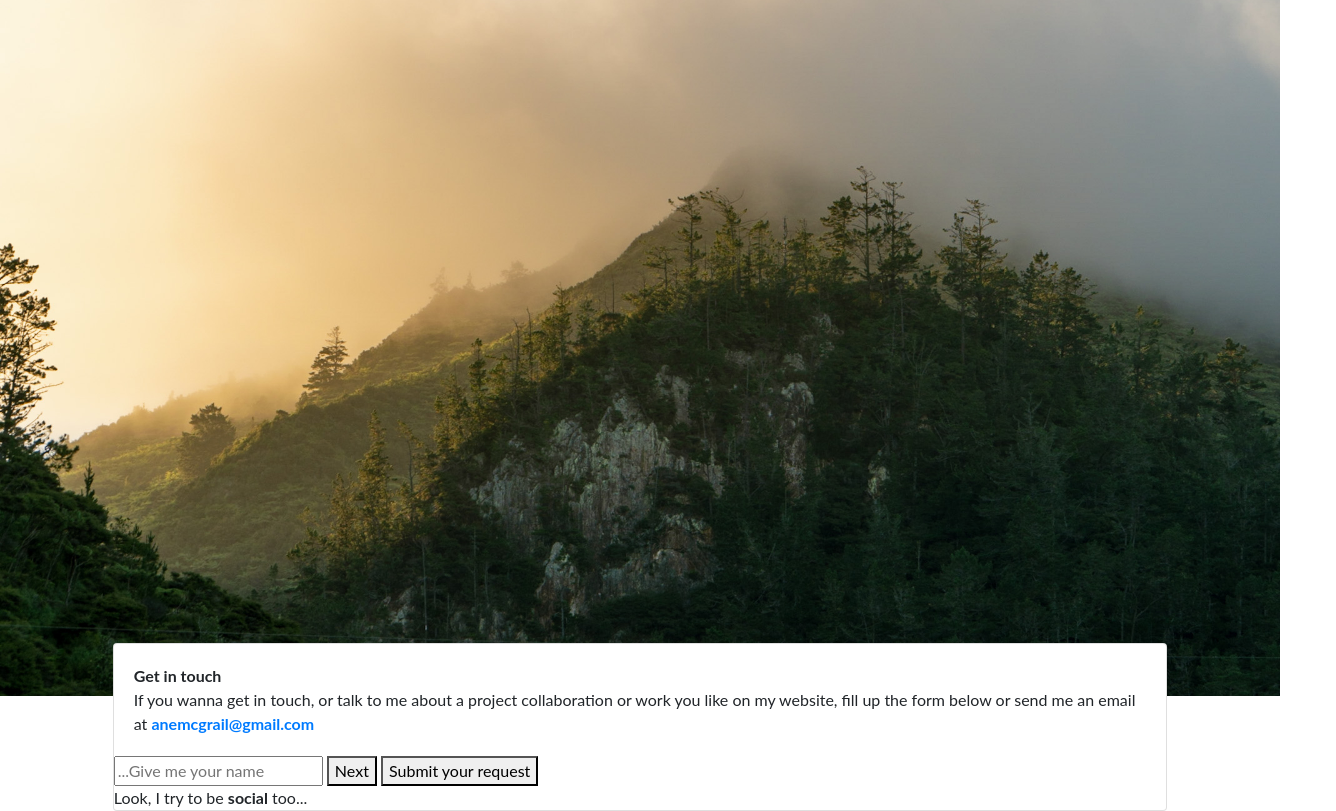
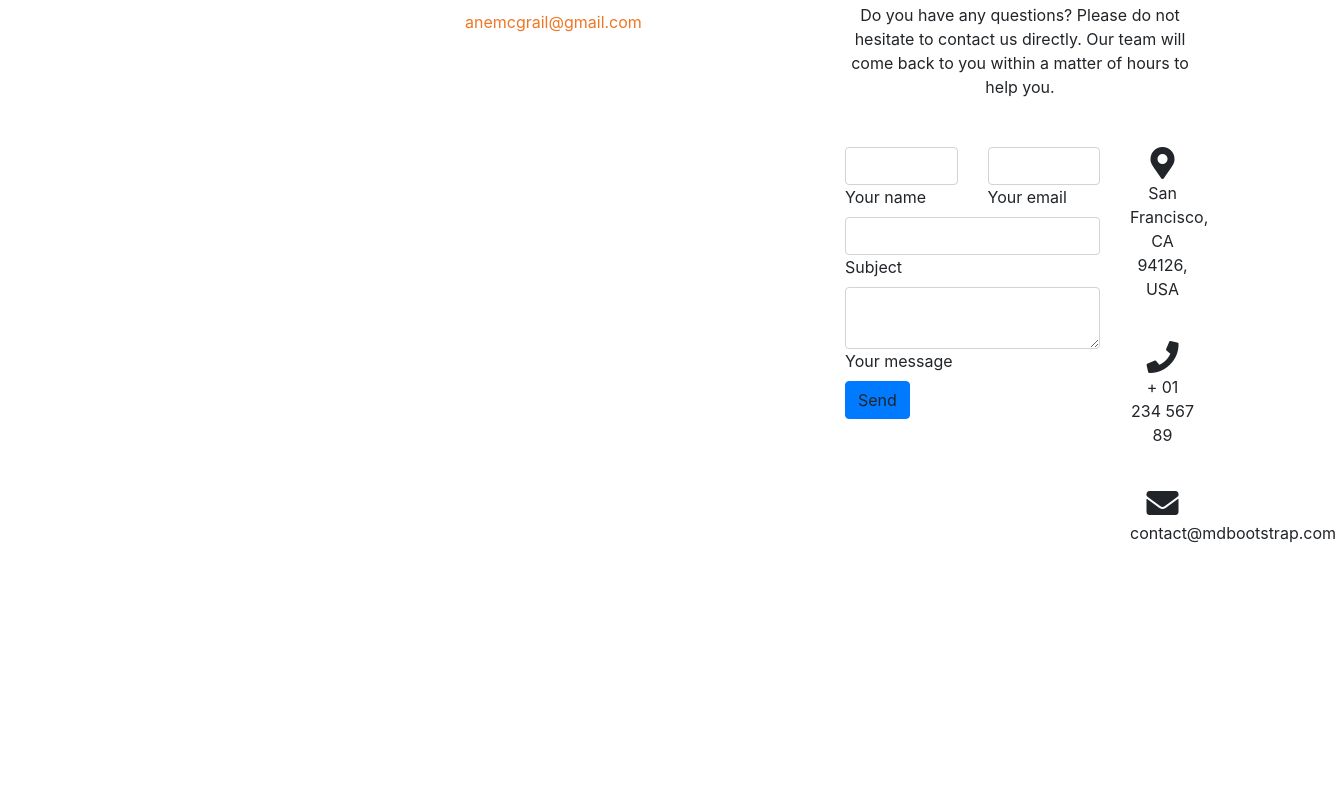
Before and after one commit to AneMcG/Personal_Journey, a plain HTML site: page contact.html in a window 1280 px wide. Shown: the part 157-968 px from the top of the page, 1336 px wide, since content can reach past the window. After the commit the page ends 800 px from the top, so only its background shows below. Drawn offline with nearby package versions, Linux system fonts and the light colour scheme.

Commit message:
contact page details

```diff
--- a/contact.html
+++ b/contact.html
@@ -29,11 +29,10 @@
     <!-- Custom Hamburgers by: https://jonsuh.com/hamburgers/ -->
     <link href="/Src/hamburger.css" rel="stylesheet" />
     <!-- Custom style -->
-    <link rel="stylesheet" href="/Src/Style.css" />
+    <link rel="stylesheet" href="/src/contact.css" />
   </head>
 
   <body>
-    <section class="home">
     <!----------x----------- Navigation ---------------x------->
     <nav
       class="navbar navbar-expand-lg navbar-light m-auto wrapper"
@@ -71,28 +70,144 @@
         </div>
       </div>
     </nav>
-    </section>
+
     <!------- Previous work --------->
+    <section class="services">
       <div class="container">
-      <div class="card mx-auto" id="email-link" style="width: 95%">
-        <div class="card-body">
-            <span><strong class="heading">Get in touch</strong> </br>
-            If you wanna get in touch, or talk to me about a project collaboration or work you like on my website,
-            fill up the form below or send me an email at <strong><a class="link" href="mailto:anemcgrail@gmail.com">anemcgrail@gmail.com</a></strong>
-            </span>
+        <div class="row">
+          <div class="col-lg-4">
+            <h3>Contact me</h3>
           </div>
-        <form action="">
-            <input class="quick-search" type="text" name="search" value="" autocomplete="off" placeholder="...Give me your name">
-            </input>
-            <button class="next-button">Next</button>
-            <Button class="submit-button">Submit your request</Button>
+          <div class="col-lg-4">
+            <h2 class="signage">anemcgrail</h2>
+            <h3 class="contact-nr">+64 21 191 4837</h3>
+            <a class="email-link" href="mailto:anemcgrail@gmail.com"
+              >anemcgrail@gmail.com</a
+            >
+          </div>
+          <div class="col-lg-4">
+            <h2 class="h1-responsive font-weight-bold text-center my-4">
+              Contact us
+            </h2>
+            <!--Section description-->
+            <p class="text-center w-responsive mx-auto mb-5">
+              Do you have any questions? Please do not hesitate to contact us
+              directly. Our team will come back to you within a matter of hours
+              to help you.
+            </p>
+
+            <div class="row">
+              <!--Grid column-->
+              <div class="col-md-9 mb-md-0 mb-5">
+                <form
+                  id="contact-form"
+                  name="contact-form"
+                  action="mail.php"
+                  method="POST"
+                >
+                  <!--Grid row-->
+                  <div class="row">
+                    <!--Grid column-->
+                    <div class="col-md-6">
+                      <div class="md-form mb-0">
+                        <input
+                          type="text"
+                          id="name"
+                          name="name"
+                          class="form-control"
+                        />
+                        <label for="name" class="">Your name</label>
+                      </div>
+                    </div>
+                    <!--Grid column-->
+
+                    <!--Grid column-->
+                    <div class="col-md-6">
+                      <div class="md-form mb-0">
+                        <input
+                          type="text"
+                          id="email"
+                          name="email"
+                          class="form-control"
+                        />
+                        <label for="email" class="">Your email</label>
+                      </div>
+                    </div>
+                    <!--Grid column-->
+                  </div>
+                  <!--Grid row-->
+
+                  <!--Grid row-->
+                  <div class="row">
+                    <div class="col-md-12">
+                      <div class="md-form mb-0">
+                        <input
+                          type="text"
+                          id="subject"
+                          name="subject"
+                          class="form-control"
+                        />
+                        <label for="subject" class="">Subject</label>
+                      </div>
+                    </div>
+                  </div>
+                  <!--Grid row-->
+
+                  <!--Grid row-->
+                  <div class="row">
+                    <!--Grid column-->
+                    <div class="col-md-12">
+                      <div class="md-form">
+                        <textarea
+                          type="text"
+                          id="message"
+                          name="message"
+                          rows="2"
+                          class="form-control md-textarea"
+                        ></textarea>
+                        <label for="message">Your message</label>
+                      </div>
+                    </div>
+                  </div>
+                  <!--Grid row-->
                 </form>
-            <div>
-              <span>Look, I try to be <strong>social</strong> too...</span>
+
+                <div class="text-center text-md-left">
+                  <a
+                    class="btn btn-primary"
+                    onclick="document.getElementById('contact-form').submit();"
+                    >Send</a
+                  >
+                </div>
+                <div class="status"></div>
+              </div>
+              <!--Grid column-->
+
+              <!--Grid column-->
+              <div class="col-md-3 text-center">
+                <ul class="list-unstyled mb-0">
+                  <li>
+                    <i class="fas fa-map-marker-alt fa-2x"></i>
+                    <p>San Francisco, CA 94126, USA</p>
+                  </li>
+
+                  <li>
+                    <i class="fas fa-phone mt-4 fa-2x"></i>
+                    <p>+ 01 234 567 89</p>
+                  </li>
+
+                  <li>
+                    <i class="fas fa-envelope mt-4 fa-2x"></i>
+                    <p>contact@mdbootstrap.com</p>
+                  </li>
+                </ul>
+              </div>
+              <!--Grid column-->
             </div>
           </div>
         </div>
       </div>
+    </section>
     <!---->
 
     <!-- Bootstrap JavaScript -->
--- a/src/contact.css
+++ b/src/contact.css
@@ -1,66 +1,28 @@
-/*--------------------- contact page -----------------------*/
-
-#contactMe {
+#contact-info {
   display: flex;
-  justify-content: space-around;
-  padding-top: 2rem;
+  flex-direction: row;
+  justify-content: space-evenly;
 }
 
-.heading {
-  font-size: 2.5rem;
+.signage {
+  font-family: "Great Vibes", cursive;
+  color: #ef7725;
+  font-size: 3rem;
 }
-#email-link {
-  background-color: rgba(0, 0, 0, 0.513);
-  color: #ffffff;
-  text-align: center;
+
+.contact-nr {
+  font-size: 1rem;
+  color: rgb(7, 7, 7);
 }
-.link {
+.email-link {
   text-decoration: none;
-  color: white;
+  font-size: 1rem;
+  color: #ef7725;
   -webkit-transition: 0.2s all ease-in-out;
 }
 
-.link:hover {
+.email-link:hover {
   text-decoration: none;
   color: black;
   opacity: 0.5;
-  -webkit-transform: scale(2.05);
 }
-
-.quick-search {
-  display: block;
-  margin: 0 auto;
-  width: 90%;
-  background-color: transparent;
-
-  border-bottom: 2px solid #7a7a7a;
-  border-bottom-width: 2px;
-  border-width: 0 0 2px 0;
-
-  height: 25px;
-  line-height: 25px;
-  font-size: 21px;
-  font-family: MontSerrat, Tahoma, Arial, sans-serif;
-  font-weight: 700;
-  color: #9e9c9c;
-  letter-spacing: 2px;
-}
-
-button {
-  height: 35px;
-  margin-top: 6px;
-  margin-bottom: 25px;
-  padding-top: 3px;
-  padding-bottom: 3px;
-  border: 1px solid #7a7a7a;
-  background-color: #3f3f3f;
-  color: #8a8a8a;
-  font-family: MontSerrat, Tahoma, Arial, sans-serif;
-}
-
-.next-button {
-  width: 4rem;
-}
-.submit-button {
-  width: 12rem;
-}
--- a/src/hamburger.css
+++ b/src/hamburger.css
@@ -1,3 +1,30 @@
+/*--------------------- NavBar -----------------------*/
+.navbar-brand {
+  font-family: "Great Vibes", cursive;
+  font-size: 2rem;
+  color: Black;
+  -webkit-transition: 0.2s all ease-in-out;
+}
+
+.navbar-brand:hover {
+  text-decoration: none;
+  color: white;
+  opacity: 0.75;
+}
+
+.photography,
+.navbar-light .navbar-nav .nav-link {
+  font-family: Lato, sans-serif;
+  font-size: 1.5rem;
+  color: #ef7725;
+  margin-left: 0.5rem;
+}
+
+#nav-bar {
+  overflow: hidden;
+  background-color: rgba(104, 102, 102, 0.822);
+}
+
 .hamburger {
   padding: 15px 15px;
   display: inline-block;
--- a/src/style.css
+++ b/src/style.css
@@ -9,33 +9,6 @@ body {
   background-repeat: no-repeat;
 
   font-family: Lato, sans-serif;
-}
-
-/*--------------------- NavBar -----------------------*/
-.navbar-brand {
-  font-family: "Great Vibes", cursive;
-  font-size: 2rem;
-  color: Black;
-  -webkit-transition: 0.2s all ease-in-out;
-}
-
-.navbar-brand:hover {
-  text-decoration: none;
-  color: white;
-  opacity: 0.75;
-}
-
-.photography,
-.navbar-light .navbar-nav .nav-link {
-  font-family: Lato, sans-serif;
-  font-size: 1.5rem;
-  color: #ef7725;
-  margin-left: 0.5rem;
-}
-
-#nav-bar {
-  overflow: hidden;
-  background-color: rgba(104, 102, 102, 0.822);
 }
 
 /*--------------------- Home page -----------------------*/
```
Lines whose indentation alone changed are shown as unchanged.
